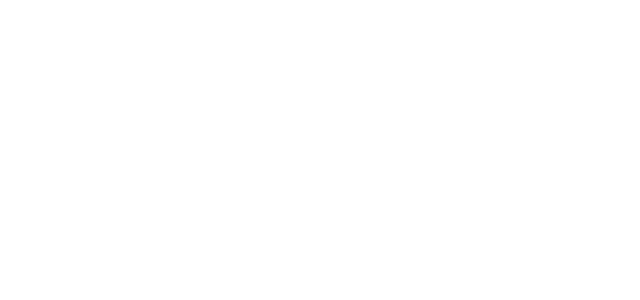
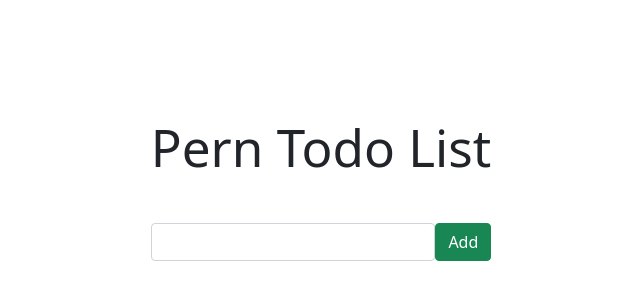
Before and after one commit to Ozioma45/Pern_todo, a React (Vite) app in the folder client/: page / in a window 1280 px wide. Shown: the part 234-534 px from the top of the page, without its empty margins (319-959 px from the left). Built offline with nearby package versions, Linux system fonts and the light colour scheme.

Commit message:
adding the todo from the client side

```diff
--- a/client/src/App.jsx
+++ b/client/src/App.jsx
@@ -1,10 +1,16 @@
 import { Fragment } from "react";
 import "./App.css";
+
+import InputTodo from "./components/inputTodo";
 
 function App() {
   return (
     <>
-      <Fragment></Fragment>
+      <Fragment>
+        <div className="container">
+          <InputTodo />
+        </div>
+      </Fragment>
     </>
   );
 }
--- a/client/src/components/InputTodo.jsx
+++ b/client/src/components/InputTodo.jsx
@@ -0,0 +1,40 @@
+import React, { Fragment, useState } from "react";
+
+const InputTodo = () => {
+  const [description, setDescription] = useState("");
+
+  const onSubmitForm = async (e) => {
+    e.preventDefault();
+    try {
+      const body = { description };
+      const response = await fetch("http://localhost:5000/todos", {
+        method: "POST",
+        headers: { "Content-Type": "application/json" },
+        body: JSON.stringify(body),
+      });
+
+      console.log(response);
+      console.log(await response.json());
+      setDescription("");
+    } catch (err) {
+      console.log(err.message);
+    }
+  };
+
+  return (
+    <Fragment>
+      <h1 className="text-center mt-5">Pern Todo List</h1>
+      <form onSubmit={onSubmitForm} className="d-flex mt-5">
+        <input
+          type="text"
+          className="form-control"
+          value={description}
+          onChange={(e) => setDescription(e.target.value)}
+        />
+        <button className="btn btn-success">Add</button>
+      </form>
+    </Fragment>
+  );
+};
+
+export default InputTodo;
```
